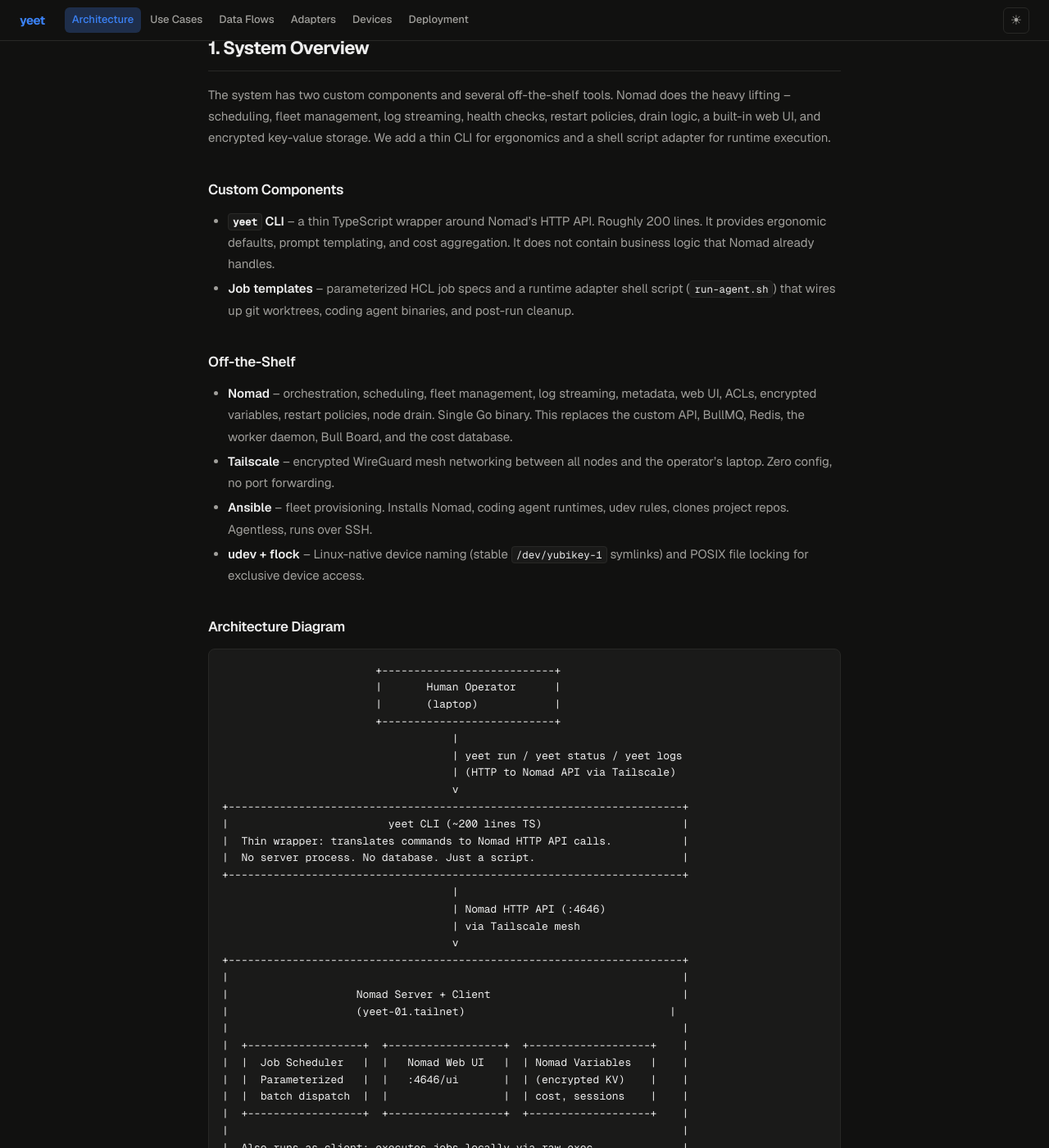
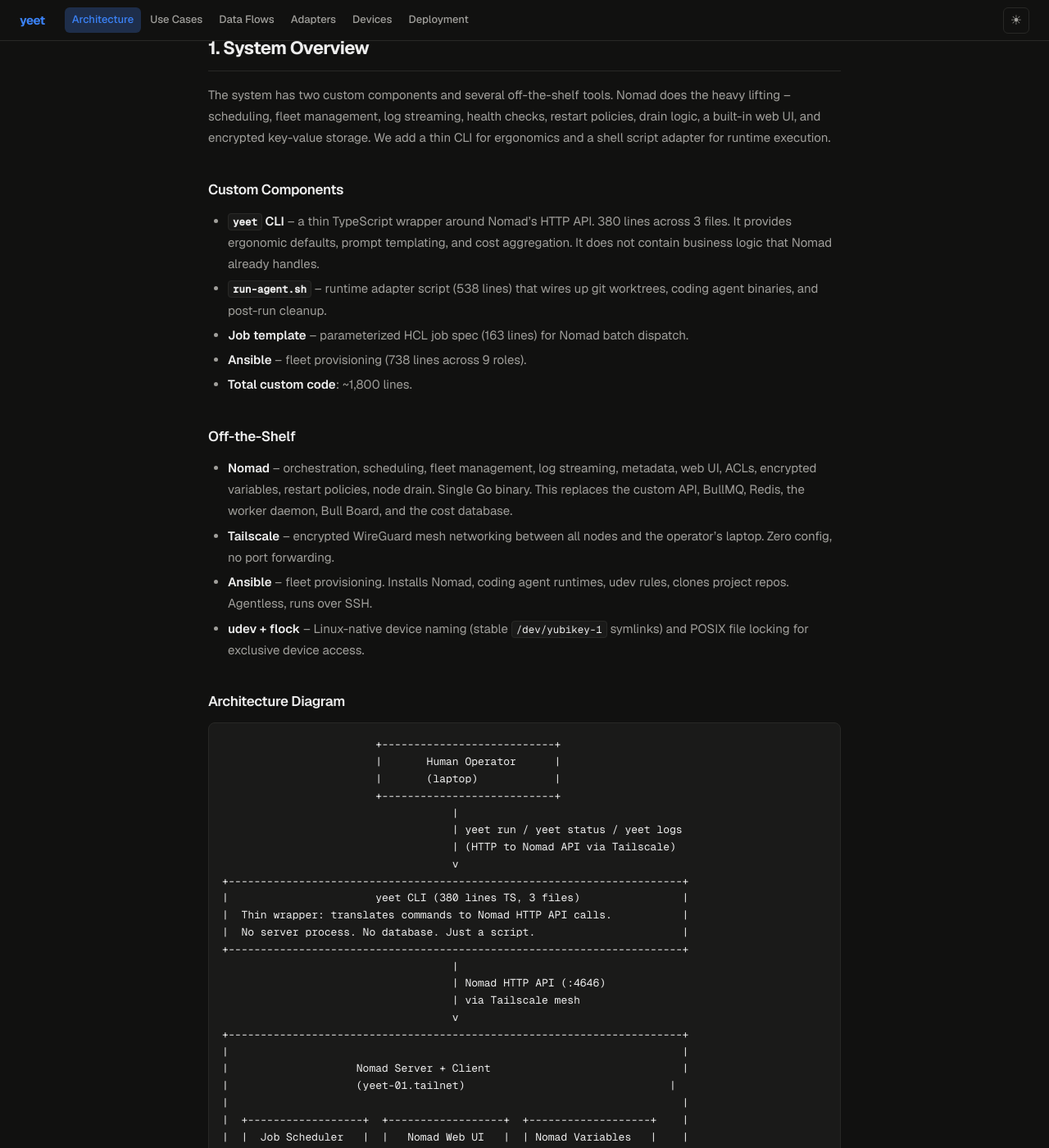
Before and after one commit to wan0net/sharkcage, a Jekyll site: the page built from docs/architecture.md, in a window 1280 px wide and 1400 px high, scrolled down 803 px. Shown: the whole window at 82% size. Built offline with Jekyll 4.4.1, drawn with Linux system fonts in a browser that asks for light colours; some of the changed text lies outside the part shown.

Commit message:
Update all docs to reflect implementation complete status
- README fully rewritten: yeet branding, OpenCode not Crush, generic
  hardware, project structure with all impl files, quick start guide,
  sandboxing section, status updated to "implementation complete"
- Landing page: line counts updated to ~1,800, docs description updated
- Architecture: version 0.3.0, accurate line counts, frontmatter updated

Co-Authored-By: Claude Opus 4.6 (1M context) <noreply@anthropic.com>

```diff
--- a/docs/architecture.md
+++ b/docs/architecture.md
@@ -1,14 +1,14 @@
 ---
 layout: doc
 title: Architecture
-description: Components, Nomad config, job templates, CLI design, and security model.
+description: Implemented components, Nomad config, job templates, CLI design, and security model.
 ---
 
 # Architecture
 
 Nomad-based autonomous coding orchestrator for physical runner fleets.
 
-Version: 0.2.0
+Version: 0.3.0
 Last updated: 2026-03-22
 
 ---
@@ -34,8 +34,11 @@ The system has two custom components and several off-the-shelf tools. Nomad does
 
 ### Custom Components
 
-- **`yeet` CLI** -- a thin TypeScript wrapper around Nomad's HTTP API. Roughly 200 lines. It provides ergonomic defaults, prompt templating, and cost aggregation. It does not contain business logic that Nomad already handles.
-- **Job templates** -- parameterized HCL job specs and a runtime adapter shell script (`run-agent.sh`) that wires up git worktrees, coding agent binaries, and post-run cleanup.
+- **`yeet` CLI** -- a thin TypeScript wrapper around Nomad's HTTP API. 380 lines across 3 files. It provides ergonomic defaults, prompt templating, and cost aggregation. It does not contain business logic that Nomad already handles.
+- **`run-agent.sh`** -- runtime adapter script (538 lines) that wires up git worktrees, coding agent binaries, and post-run cleanup.
+- **Job template** -- parameterized HCL job spec (163 lines) for Nomad batch dispatch.
+- **Ansible** -- fleet provisioning (738 lines across 9 roles).
+- **Total custom code**: ~1,800 lines.
 
 ### Off-the-Shelf
 
@@ -56,7 +59,7 @@ The system has two custom components and several off-the-shelf tools. Nomad does
                                     | (HTTP to Nomad API via Tailscale)
                                     v
 +-----------------------------------------------------------------------+
-|                         yeet CLI (~200 lines TS)                      |
+|                       yeet CLI (380 lines TS, 3 files)                |
 |  Thin wrapper: translates commands to Nomad HTTP API calls.           |
 |  No server process. No database. Just a script.                       |
 +-----------------------------------------------------------------------+
@@ -429,7 +432,7 @@ PUT /v1/var/sessions/{session-id}
 | Component | Choice | Why |
 |---|---|---|
 | Orchestrator | **Nomad** | Replaces five or more custom components (API server, BullMQ, Redis, worker daemon, Bull Board). Single Go binary. Parameterized batch jobs, raw_exec driver, built-in web UI, ACL system, log streaming, encrypted variables, restart policies, node drain, health checks. Battle-tested at scale by HashiCorp and the industry. |
-| CLI | **Custom TypeScript (`yeet-cli`)** | Ergonomic wrapper around Nomad API. Adds project aliases, default runtime/model, prompt templating, cost aggregation. Approximately 200 lines. No framework, no build step beyond `tsc`. |
+| CLI | **Custom TypeScript (`yeet-cli`)** | Ergonomic wrapper around Nomad API. Adds project aliases, default runtime/model, prompt templating, cost aggregation. 380 lines across 3 files. No framework, no build step beyond `tsc`. |
 | Networking | **Tailscale** | Zero-config WireGuard mesh. Every node gets a stable DNS name (`yeet-01.tailnet`). The Nomad server is accessible from the operator's laptop over Tailscale without port forwarding or VPN configuration. Encrypted by default. |
 | Provisioning | **Ansible** | Installs Nomad, coding agent runtimes (Claude Code, Codex, Aider, Goose, Amp), udev rules, and clones project repos. Agentless (runs over SSH). Playbooks are idempotent and version-controlled. |
 | Device naming | **udev** | Linux-native. Writes rules that create stable symlinks like `/dev/yubikey-1` regardless of USB enumeration order. Survives reboots and re-plugging. |
```
Also changed, not shown: docs/index.html (+4 -3 lines), README.md.
